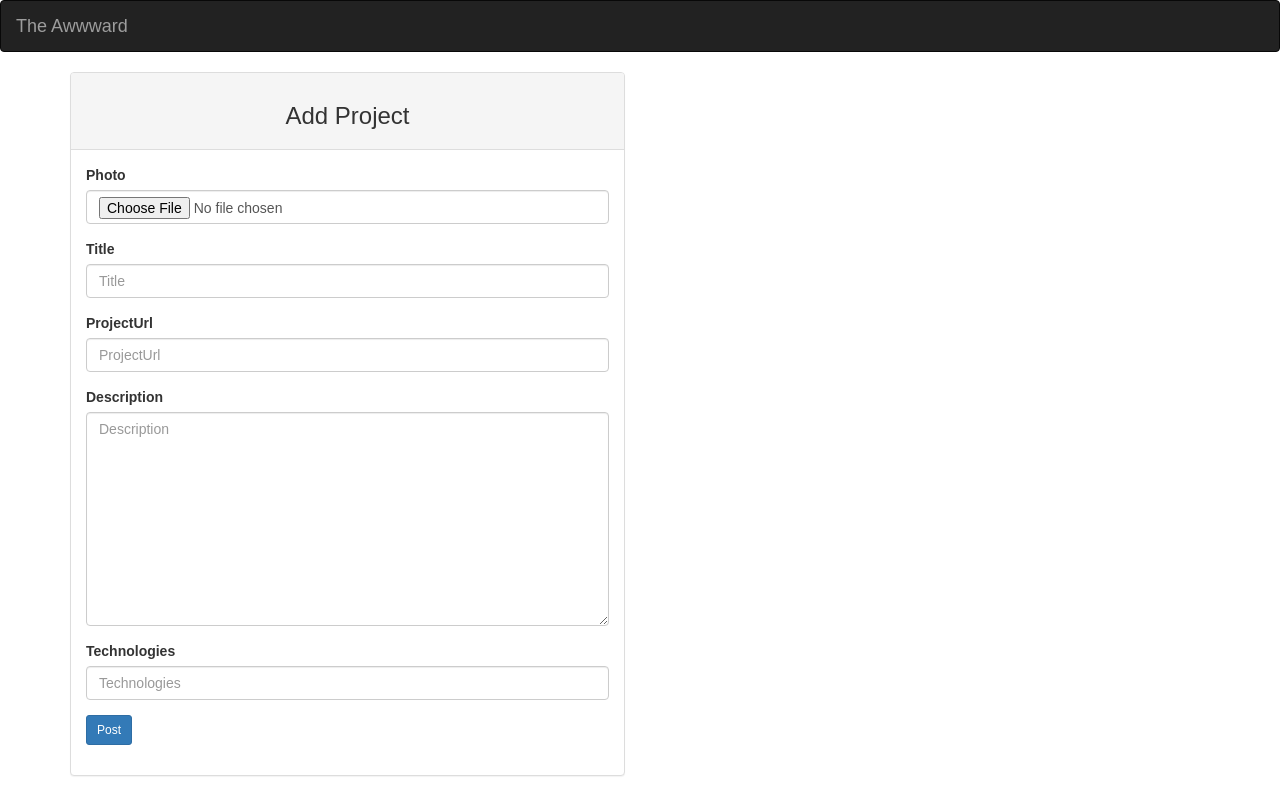
After one commit to Carolwanzuu/neighbourhood, a Django app: page /newproject/ in a window 1280 px wide. The commit adds this page. Run offline with Django 3.2, Linux system fonts and the light colour scheme; a user stored in the database is signed in; tables that the repository leaves empty hold one stand-in row (values such as "Sample post"); some libraries are stand-ins or nearby versions.

Commit message:
editing newProject file and function

```diff
--- /dev/null
+++ b/Django/awwward/projects/templates/newProj.html
@@ -0,0 +1,34 @@
+<div class="cla" style="font-family: 'Jost', sans-serif;">
+    {%extends "base.html"%}
+    {% load bootstrap3 %}
+    {% block content %}
+    <div class="container" style="font-family: 'Jost', sans-serif;">
+        <div class="row">
+
+            <div class="col-md-6 mx-auto card p-5 mt-5">
+                <div class="panel panel-default">
+
+                    <div class="panel-heading">
+                        <h3 class="text-center">Add Project</h3>
+                    </div>
+                    <div class="panel-body">
+
+                        <form action="{%url 'newProject'%}" method="post" enctype="multipart/form-data">
+                            {% csrf_token %}
+                            {% bootstrap_form form %}
+                            <div class="form-group">
+                                <input type="submit" class="btn btn-primary btn-sm" value="Post">
+                            </div>
+                            <input type="hidden" name="next" value="{{next}}">
+
+                        </form>
+
+                    </div>
+
+                </div>
+            </div>
+        </div>
+    </div>
+
+    {% endblock %}
+</div>
--- a/Django/awwward/projects/urls.py
+++ b/Django/awwward/projects/urls.py
@@ -8,8 +8,9 @@ urlpatterns = [
     path('',views.welcome,name = 'welcome'),
     path('profile/',views.Profile,name = 'profile'),
     path('editprofile/',views.edit_Profile,name = 'editprofile'),
-    path('projects/<id>/',views.project,name = 'projects'),
-    path('rate/<id>/',views.rate,name = 'rate')
+    path('projects/',views.project,name = 'projects'),
+    path('newproject/',views.newProject,name = 'newProject'),
+    # path('rate/<id>/',views.rate,name = 'rate')
 
 ]
 if settings.DEBUG:
--- a/Django/awwward/projects/views.py
+++ b/Django/awwward/projects/views.py
@@ -34,8 +34,22 @@ def edit_Profile(request):
 
 
 def project(request):
-    proj = Projects.objects.get(id=id)
-    return render(render,'project.html',{'project':proj})
+    proj = Projects.objects.all
+    return render(render,'project.html')
+
+def newProject(request):
+    current_user = request.user
+    user_profile = Profile.objects.get(user = current_user)
+    if request.method == 'POST':
+        form = projectForm(request.POST,request.FILES)
+        if form.is_valid:
+            newProj = form.save(commit = False)
+            newProj.user = user_profile
+            newProj.save()
+        return redirect('home')
+    else:
+        form = projectForm()
+    return render(request,'newProj.html',{'form':form})
 
 def search_project(request):
     return render(request, 'results.html')
```
Also changed, not shown: Django/awwward/projects/templates/project.html (+4 -4 lines).
